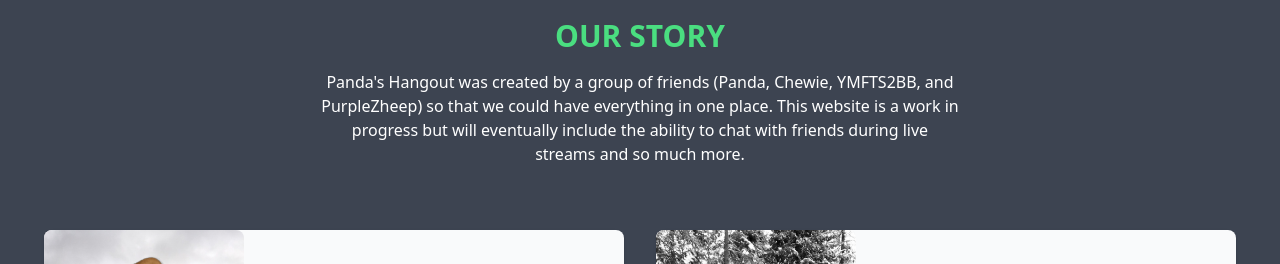
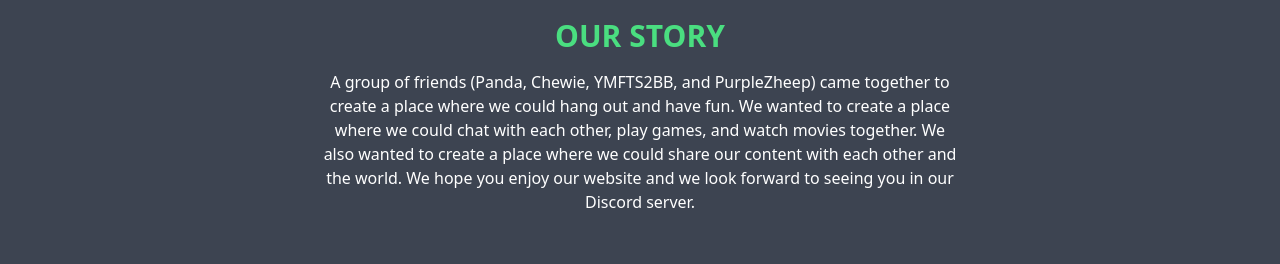
Before and after one commit to Immain/PandasHangout-March2023, a React (Vite) app: page /about in a window 1280 px wide. Shown: the part 430-694 px from the top of the page. Built offline with nearby package versions, Linux system fonts and the light colour scheme; no server answers.

Commit message:
Update About.jsx

```diff
--- a/src/Pages/About/About.jsx
+++ b/src/Pages/About/About.jsx
@@ -74,11 +74,13 @@
               Our Story
             </h2>
             <p className="mt-4 text-white">
-              Panda's Hangout was created by a group of friends (Panda, Chewie,
-              YMFTS2BB, and PurpleZheep) so that we could have everything in one
-              place. This website is a work in progress but will eventually
-              include the ability to chat with friends during live streams and
-              so much more.
+              A group of friends (Panda, Chewie, YMFTS2BB, and PurpleZheep) came
+              together to create a place where we could hang out and have fun.
+              We wanted to create a place where we could chat with each other,
+              play games, and watch movies together. We also wanted to create a
+              place where we could share our content with each other and the
+              world. We hope you enjoy our website and we look forward to seeing
+              you in our Discord server.
             </p>
           </div>
 
```
